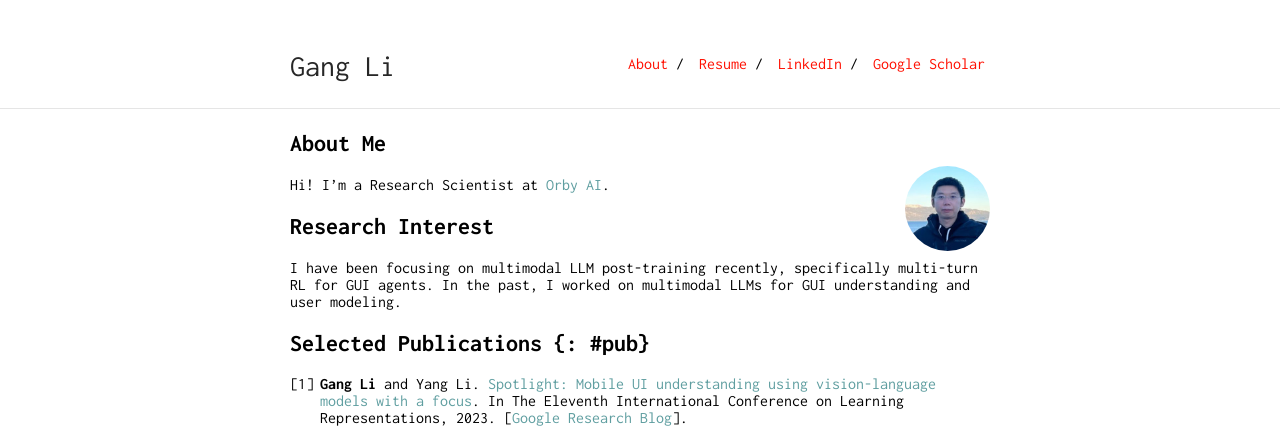
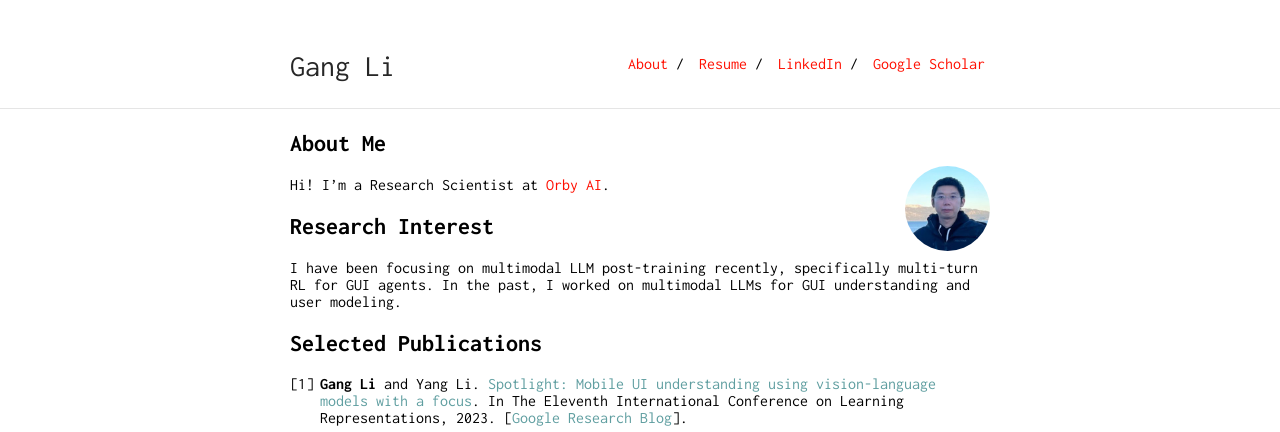
Before and after one commit to ligangudel/ligangudel.github.io, a Jekyll site: the page built from index.md, in a window 1280 px wide. Shown: the top 432 px of the page. Built offline with Jekyll 4.4.1, drawn with Linux system fonts in a browser that asks for light colours; our own code applies the rules of GitHub Pages for plain Markdown files.

Commit message:
Fix color

```diff
--- a/_sass/typography.scss
+++ b/_sass/typography.scss
@@ -1,7 +1,7 @@
 @import "vars";
 
 .content {
-    a {
+    ol > li > a {
         color: cadetblue;
     }
     a:hover {
--- a/index.md
+++ b/index.md
@@ -12,7 +12,7 @@ Hi! I'm a Research Scientist at [Orby AI](http://orby.ai/).
 
 I have been focusing on multimodal LLM post-training recently, specifically multi-turn RL for GUI agents. In the past, I worked on multimodal LLMs for GUI understanding and user modeling.
 
-## Selected Publications {: #pub}
+## Selected Publications
 
 1. **Gang Li** and Yang Li. [Spotlight: Mobile UI understanding using vision-language models with a focus](https://arxiv.org/abs/2209.14927). In
 The Eleventh International Conference on Learning Representations, 2023. [[Google Research Blog](https://research.google/blog/a-vision-language-approach-for-foundational-ui-understanding/)].
```
